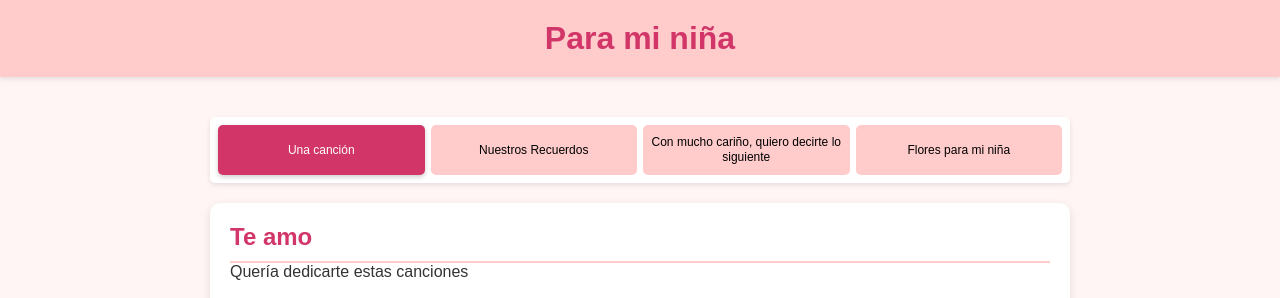
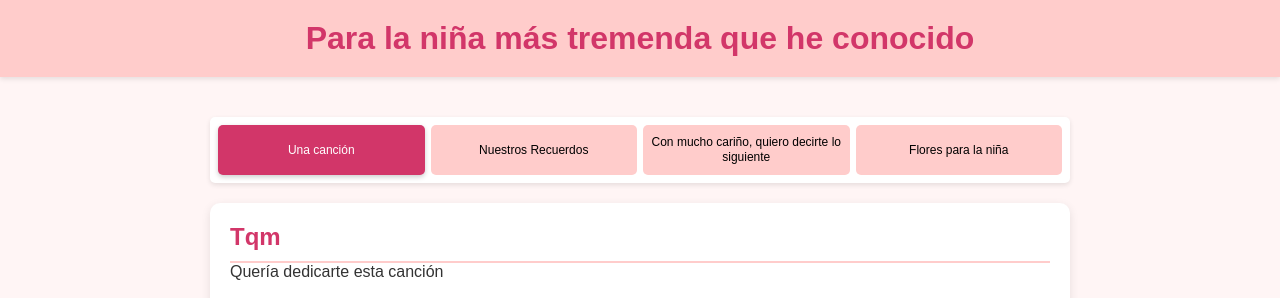
Before and after one commit to reservaciones0922-gama/ParaRoshelin, a plain HTML site: page index.html in a window 1280 px wide. Shown: the top 298 px of the page. Drawn offline with Linux system fonts and the light colour scheme; grey boxes are pictures that could not be loaded.

Commit message:
Update index.html

```diff
--- a/index.html
+++ b/index.html
@@ -1639,7 +1639,7 @@
 </head>
 <body>
     <header>
-        <h1>Para mi niña</h1>
+        <h1>Para la niña más tremenda que he conocido</h1>
     </header>
 
     <div class="container">
@@ -1647,17 +1647,17 @@
             <button class="tab-btn active" onclick="openTab('video')">Una canción</button>
             <button class="tab-btn" onclick="openTab('photos')">Nuestros Recuerdos</button>
             <button class="tab-btn" onclick="openTab('letter')">Con mucho cariño, quiero decirte lo siguiente</button>
-            <button class="tab-btn" onclick="openTab('flowers')">Flores para mi niña</button>
+            <button class="tab-btn" onclick="openTab('flowers')">Flores para la niña</button>
         </div>
 
         <!-- Sección de Video -->
         <div id="video" class="section tab-content">
-          <h2>Te amo</h2>
-          <p>Quería dedicarte estas canciones</p>
+          <h2>Tqm</h2>
+          <p>Quería dedicarte esta canción</p>
 
           <div class="video-container">
               <!-- Aquí está la URL corregida del video corto de YouTube -->
-              <iframe width="560" height="315" src="https://www.youtube.com/embed/trhqACB9RuA?si=OkOkL7jUpffq7P8H" frameborder="0" allow="accelerometer; autoplay; clipboard-write; encrypted-media; gyroscope; picture-in-picture" allowfullscreen></iframe>
+              <iframe width="560" height="315" src="https://www.youtube.com/embed/6k8cpUkKK4c?list=RD6k8cpUkKK4c" frameborder="0" allow="accelerometer; autoplay; clipboard-write; encrypted-media; gyroscope; picture-in-picture" allowfullscreen></iframe>
           </div>
       </div>
 
@@ -1666,14 +1666,8 @@
 
 
             <div class="gallery" id="photo-gallery">
-                <!--
-                  Reemplaza cada src por la URL "raw" de tus imágenes en GitHub.
-                  Ejemplo si tu repo se llama "nuestras-fotos" y subiste una carpeta "fotos":
-                  https://raw.githubusercontent.com/TU-USUARIO/nuestras-fotos/main/fotos/foto1.jpg
-                  o (más rápido, vía CDN):
-                  https://cdn.jsdelivr.net/gh/TU-USUARIO/nuestras-fotos@main/fotos/foto1.jpg
-                -->
-                <div class="gallery-item"><img src="https://cdn.jsdelivr.net/gh/reservaciones0922-gama/ParaKathy@main/recuerdo1.jpeg" alt="Recuerdo 1"></div>
+
+                <div class="gallery-item"><img src="https://cdn.jsdelivr.net/gh/reservaciones0922-gama/ParaRoshelin@main/recuerdo1.jpeg" alt="Recuerdo 1"></div>
             </div>
         </div>
 
```
